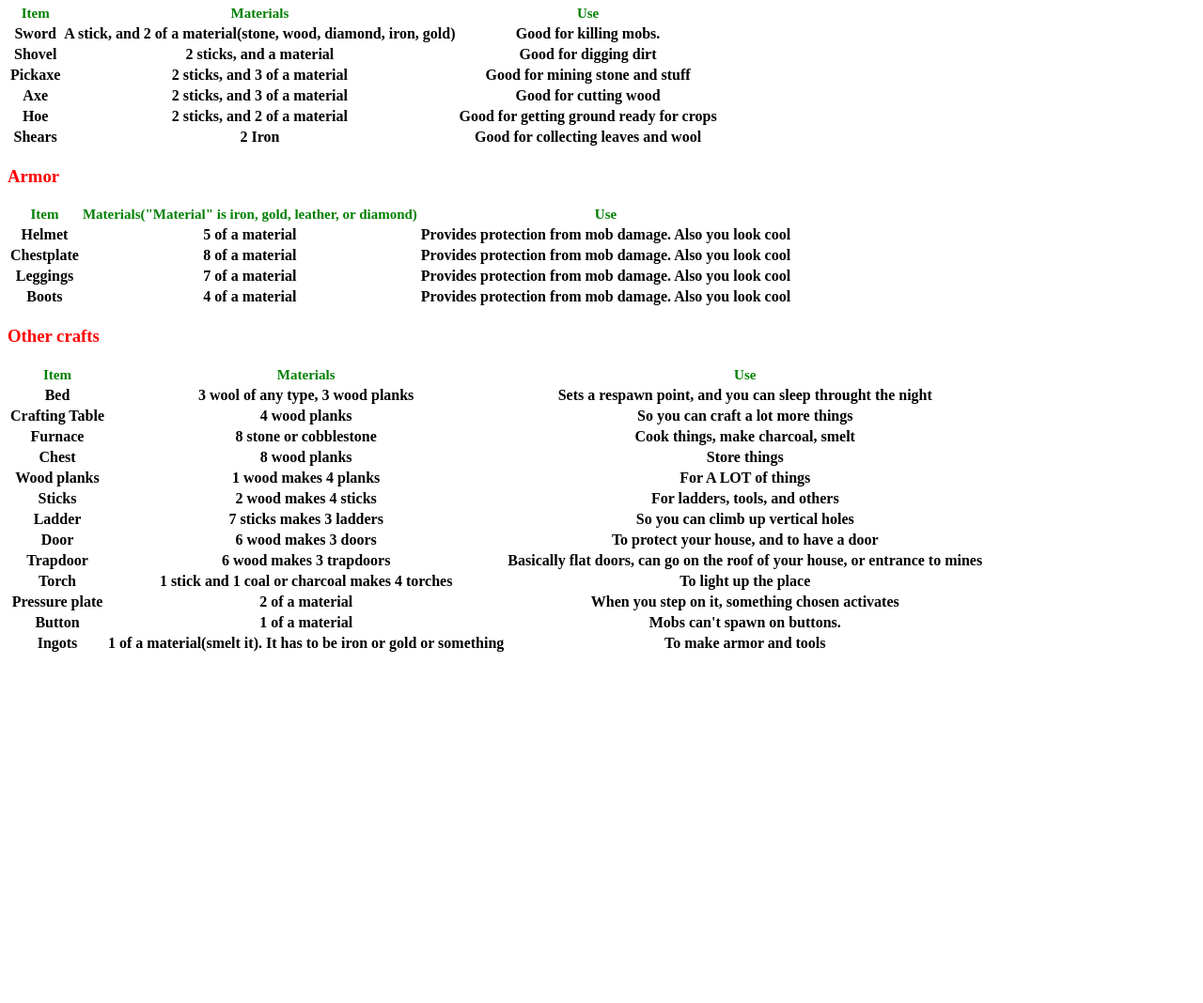
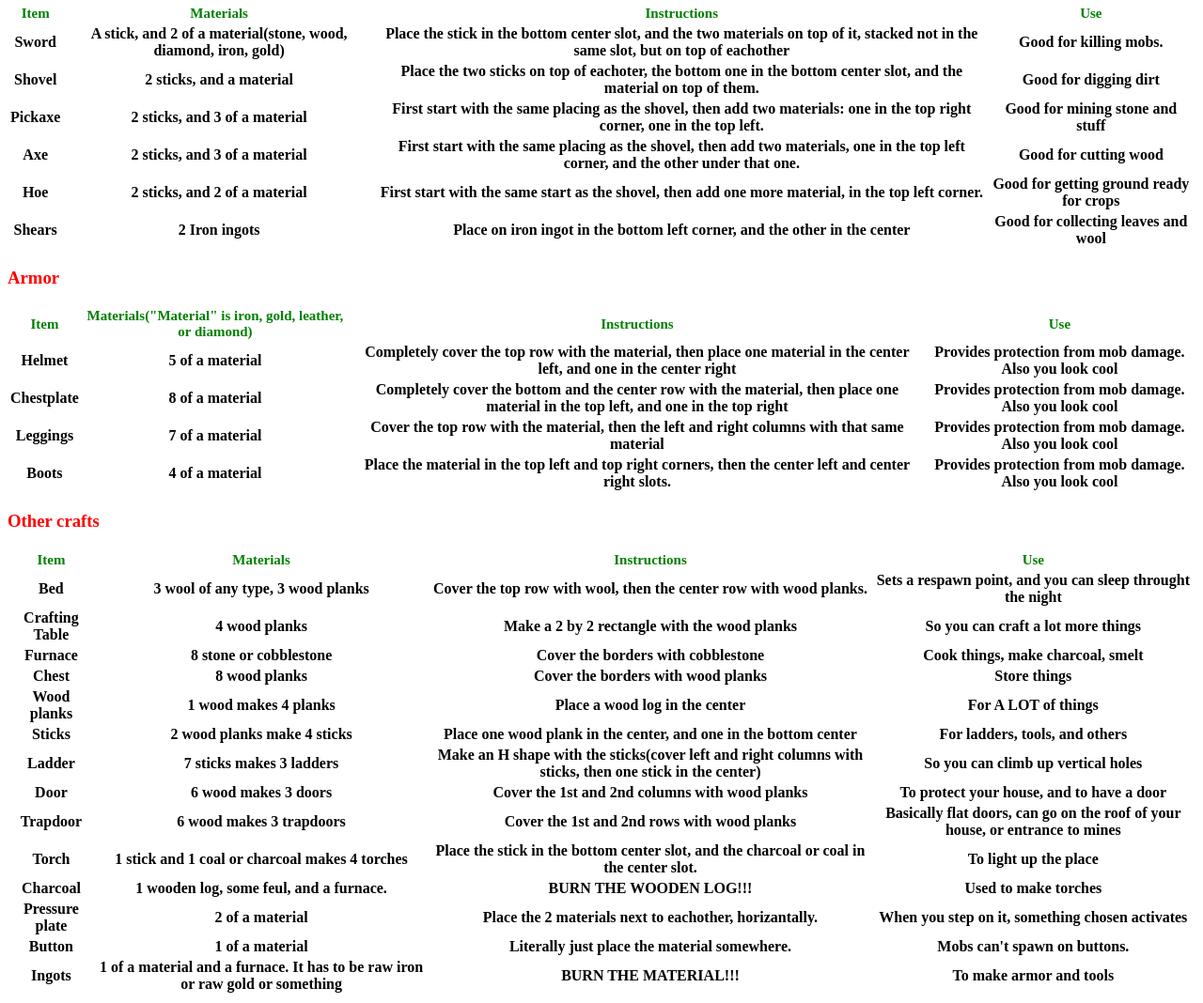
Before and after one commit to 1RedHammer/1RedHammer.github.io, a plain HTML site: page minecraft.html in a window 1280 px wide. Shown: the part 326-1394 px from the top of the page at 94% size. Before the commit the page ends 1031 px from the top, so only its background shows below. Drawn offline with Linux system fonts and the light colour scheme.

Commit message:
Added instruction s for crafting

```diff
--- a/minecraft.html
+++ b/minecraft.html
@@ -35,6 +35,7 @@
                 <tr>
                     <th>Item</th>
                     <th>Materials</th>
+                    <th>Instructions</th>
                     <th>Use</th>
                 </tr>
             </thead>
@@ -42,31 +43,37 @@
                 <tr>
                     <th>Sword</th>
                     <th>A stick, and 2 of a material(stone, wood, diamond, iron, gold)</th>
+                    <th>Place the stick in the bottom center slot, and the two materials on top of it, stacked not in the same slot, but on top of eachother</th>
                     <th>Good for killing mobs.</th>
                 </tr>
                 <tr>
                     <th>Shovel</th>
                     <th>2 sticks, and a material</th>
+                    <th>Place the two sticks on top of eachoter, the bottom one in the bottom center slot, and the material on top of them.</th>
                     <th>Good for digging dirt</th>
                 </tr>
                 <tr>
                     <th>Pickaxe</th>
                     <th>2 sticks, and 3 of a material</th>
+                    <th>First start with the same placing as the shovel, then add two materials: one in the top right corner, one in the top left.</th>
                     <th>Good for mining stone and stuff</th>
                 </tr>
                 <tr>
                     <th>Axe</th>
                     <th>2 sticks, and 3 of a material</th>
+                    <th>First start with the same placing as the shovel, then add two materials, one in the top left corner, and the other under that one.</th>
                     <th>Good for cutting wood</th>
                 </tr>
                 <tr>
                     <th>Hoe</th>
                     <th>2 sticks, and 2 of a material</th>
+                    <th>First start with the same start as the shovel, then add one more material, in the top left corner.</th>
                     <th>Good for getting ground ready for crops</th>
                 </tr>
                 <tr>
                     <th>Shears</th>
-                    <th>2 Iron</th>
+                    <th>2 Iron ingots</th>
+                    <th>Place on iron ingot in the bottom left corner, and the other in the center</th>
                     <th>Good for collecting leaves and wool</th>
                 </tr>
             </tbody>
@@ -77,6 +84,7 @@
                 <tr>
                     <th>Item</th>
                     <th>Materials("Material" is iron, gold, leather, or diamond)</th>
+                    <th>Instructions</th>
                     <th>Use</th>
                 </tr>
             </thead>
@@ -84,21 +92,25 @@
                 <tr>
                     <th>Helmet</th>
                     <th>5 of a material</th>
+                    <th>Completely cover the top row with the material, then place one material in the center left, and one in the center right</th>
                     <th>Provides protection from mob damage. Also you look cool</th>
                 </tr>
                 <tr>
                     <th>Chestplate</th>
                     <th>8 of a material</th>
+                    <th>Completely cover the bottom and the center row with the material, then place one material in the top left, and one in the top right</th>
                     <th>Provides protection from mob damage. Also you look cool</th>
                 </tr>
                 <tr>
                     <th>Leggings</th>
                     <th>7 of a material</th>
+                    <th>Cover the top row with the material, then the left and right columns with that same material</th>
                     <th>Provides protection from mob damage. Also you look cool</th>
                 </tr>
                 <tr>
                     <th>Boots</th>
                     <th>4 of a material</th>
+                    <th>Place the material in the top left and top right corners, then the center left and center right slots.</th>
                     <th>Provides protection from mob damage. Also you look cool</th>
                 </tr>
             </tbody>
@@ -109,6 +121,7 @@
                 <tr>
                     <th>Item</th>
                     <th>Materials</th>
+                    <th>Instructions</th>
                     <th>Use</th>
                 </tr>
             </thead>
@@ -116,66 +129,85 @@
                 <tr>
                     <th>Bed</th>
                     <th>3 wool of any type, 3 wood planks</th>
+                    <th>Cover the top row with wool, then the center row with wood planks.</th>
                     <th>Sets a respawn point, and you can sleep throught the night</th>
                 </tr>
                 <tr>
                     <th>Crafting Table</th>
                     <th>4 wood planks</th>
+                    <th>Make a 2 by 2 rectangle with the wood planks</th>
                     <th>So you can craft a lot more things</th>
                 </tr>
                 <tr>
                     <th>Furnace</th>
                     <th>8 stone or cobblestone</th>
+                    <th>Cover the borders with cobblestone</th>
                     <th>Cook things, make charcoal, smelt</th>
                 </tr>
                 <tr>
                     <th>Chest</th>
                     <th>8 wood planks</th>
+                    <th>Cover the borders with wood planks</th>
                     <th>Store things</th>
                 </tr>
                 <tr>
                     <th>Wood planks</th>
                     <th>1 wood makes 4 planks</th>
+                    <th>Place a wood log in the center</th>
                     <th>For A LOT of things</th>
                 </tr>
                 <tr>
                     <th>Sticks</th>
-                    <th>2 wood makes 4 sticks</th>
+                    <th>2 wood planks make 4 sticks</th>
+                    <th>Place one wood plank in the center, and one in the bottom center</th>
                     <th>For ladders, tools, and others</th>
                 </tr>
                 <tr>
                     <th>Ladder</th>
                     <th>7 sticks makes 3 ladders</th>
+                    <th>Make an H shape with the sticks(cover left and right columns with sticks, then one stick in the center)</th>
                     <th>So you can climb up vertical holes</th>
                 </tr>
                 <tr>
                     <th>Door</th>
                     <th>6 wood makes 3 doors</th>
+                    <th>Cover the 1st and 2nd columns with wood planks</th>
                     <th>To protect your house, and to have a door</th>
                 </tr>
                 <tr>
                     <th>Trapdoor</th>
                     <th>6 wood makes 3 trapdoors</th>
+                    <th>Cover the 1st and 2nd rows with wood planks</th>
                     <th>Basically flat doors, can go on the roof of your house, or entrance to mines</th>
                 </tr>
                 <tr>
                     <th>Torch</th>
                     <th>1 stick and 1 coal or charcoal makes 4 torches</th>
+                    <th>Place the stick in the bottom center slot, and the charcoal or coal in the center slot.</th>
                     <th>To light up the place</th>
+                </tr>
+                <tr>
+                    <th>Charcoal</th>
+                    <th>1 wooden log, some feul, and a furnace.</th>
+                    <th>BURN THE WOODEN LOG!!!</th>
+                    <th>Used to make torches</th>
                 </tr>
                 <tr>
                     <th>Pressure plate</th>
                     <th>2 of a material</th>
+                    <th>Place the 2 materials next to eachother, horizantally.</th>
                     <th>When you step on it, something chosen activates</th>
                 </tr>
                 <tr>
                     <th>Button</th>
                     <th>1 of a material</th>
+                    <th>Literally just place the material somewhere.</th>
                     <th>Mobs can't spawn on buttons.</th>
                 </tr>
                 <tr>
                     <th>Ingots</th>
-                    <th>1 of a material(smelt it). It has to be iron or gold or something</th>
+                    <th>1 of a material and a furnace. It has to be raw iron or raw gold or something</th>
+                    <th>BURN THE MATERIAL!!!</th>
                     <th>To make armor and tools</th>
                 </tr>
             </tbody>
```
